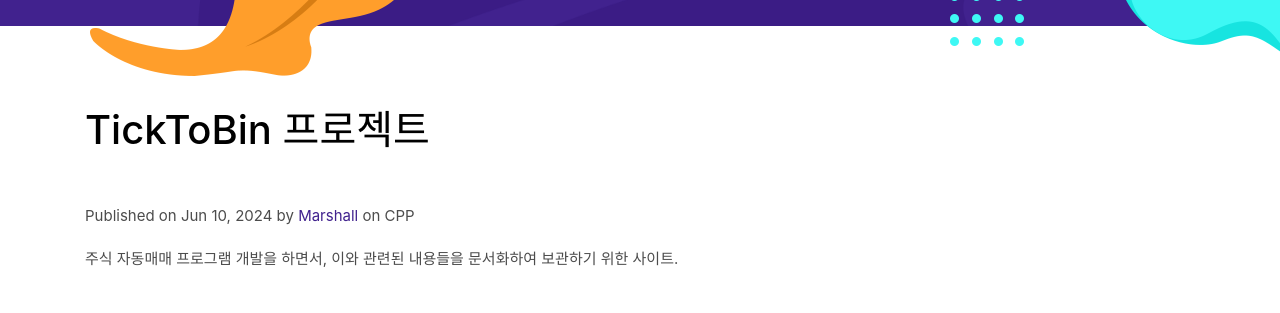
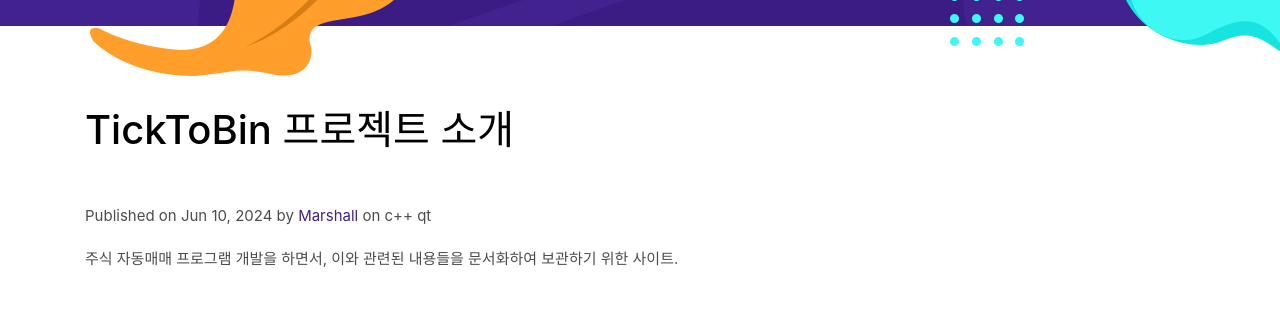
Before and after one commit to teammtc/teammtc.github.io, a Jekyll site: the page built from docs/ticktobin/2024-06-10-intro.md, in a window 1280 px wide. Shown: the part 478-791 px from the top of the page. Built offline with Jekyll 4.4.1, drawn with Linux system fonts in a browser that asks for light colours; some web fonts are replaced.

Commit message:
blogging

```diff
--- a/_posts/ticktobin/2024-06-10-intro.md
+++ b/docs/ticktobin/2024-06-10-intro.md
@@ -1,10 +1,15 @@
 ---
 layout: post
-title:  TickToBin 프로젝트
+title:  TickToBin 프로젝트 소개
 date:   2024-06-10
+last_modified_at: 2024-06-10
 image: /assets/images/blog/qt_sample.png
 author: Marshall
-tags:   CPP
+categories:
+  - ticktobin
+tags:
+  - c++
+  - qt
 ---
 
 주식 자동매매 프로그램 개발을 하면서, 이와 관련된 내용들을 문서화하여 보관하기 위한 사이트.
```
Also changed, not shown: _pages/ticktobin.md (+2 -0 lines).
